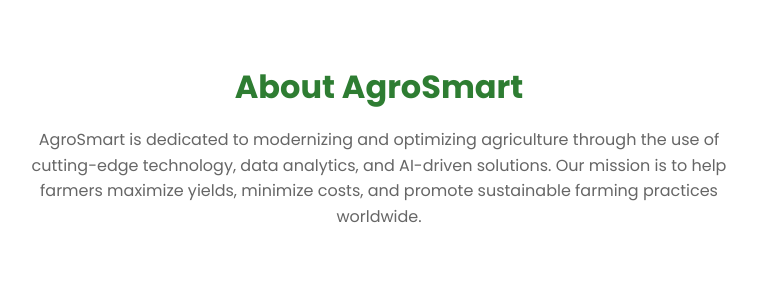
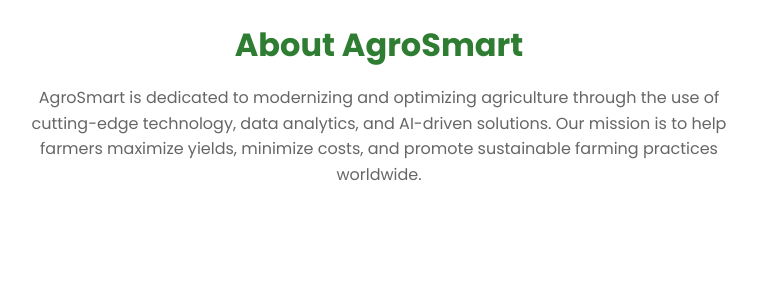
Before and after one commit to pragyanji/Smart_Agriculture_System, a Django app: page / in a window 1280 px wide. Shown: the part 881-1174 px from the top of the page, without its empty margins (261-1018 px from the left). After the commit the page ends 1062 px from the top, so only its background shows below. Run offline with Django 5.2, Linux system fonts and the light colour scheme.

Commit message:
some minor css changes

```diff
--- a/smart_agri/static/base.css
+++ b/smart_agri/static/base.css
@@ -67,7 +67,7 @@
     background: #f5f5f5;
     color: #333;
     /* This ensures the navbar won't overlap content */
-    padding-top: 80px; /* Adjust this value to match your navbar height */
+    padding-top: 10px; /* Adjust this value to match your navbar height */
   }
 
   /* ================================ */
@@ -108,7 +108,7 @@
   /* Landing Page / Hero Section      */
   /* ================================ */
   .landing-page {
-    padding: 0 8% 80px; /* top padding is handled by body; add bottom for spacing */
+    padding: 80px;
     min-height: 100vh;
     background: linear-gradient(
         rgba(46, 125, 50, 0.9),
@@ -313,7 +313,7 @@
 body {
     background: #f5f5f5;
     color: #333;
-    padding-top: 80px;
+    padding-top: 10px;
     margin: 0;
 }
 
--- /dev/null
+++ b/smart_agri/static/script.js
@@ -0,0 +1,26 @@
+const csrftoken = document.querySelector('meta[name="csrf-token"]').getAttribute('content');
+
+// <!-- ========== DASHBOARD SCRIPT ========== -->
+// Toggle on/off devices like water pump and LED
+function toggleDevice(device) {
+    fetch(`/toggle/${device}/`, {
+        method: "POST",
+        headers: {
+            "X-CSRFToken": "{{ csrf_token }}",
+            "Content-Type": "application/json"
+        }
+    })
+    .then(response => response.json())
+    .then(data => {
+        const label = document.getElementById(device + "Label");
+        const toggleInput = document.getElementById(device + "Toggle");
+        label.textContent = data.status ? "ON" : "OFF";
+        toggleInput.checked = data.status;
+    });
+}
+
+// Sidebar toggle for mobile
+function toggleSidebar() {
+    const sidebar = document.getElementById("sidebar");
+    sidebar.style.display = sidebar.style.display === "block" ? "none" : "block";
+}
--- a/smart_agri/templates/base.html
+++ b/smart_agri/templates/base.html
@@ -4,6 +4,7 @@
     {% load static %}
     <meta charset="UTF-8">
     <meta name="viewport" content="width=device-width, initial-scale=1.0">
+    <meta name="csrf-token" content="{{ csrf_token }}">
     <title>{% block title %} {% endblock %}</title>
     <link rel="stylesheet" href="{% static 'base.css' %}" />
     <link
@@ -29,8 +30,6 @@
 
     {% endblock %}
     <!-- JavaScript -->
-  <script src="script.js">
-
-  </script>
+    <script src="{% static 'script.js' %}"></script>
 </body>
 </html>
```
Also changed, not shown: smart_agri/templates/dashboard.html (+0 -29 lines), smart_agri/db.sqlite3.
